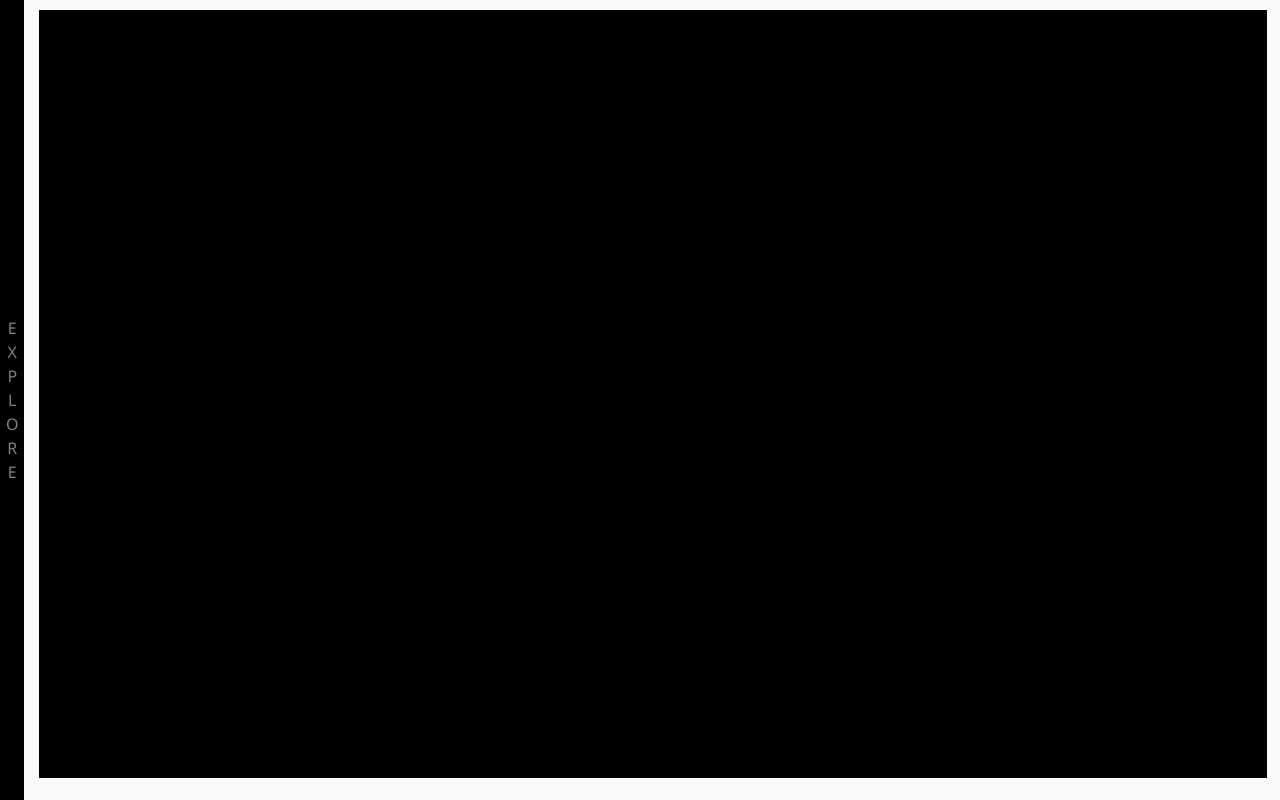
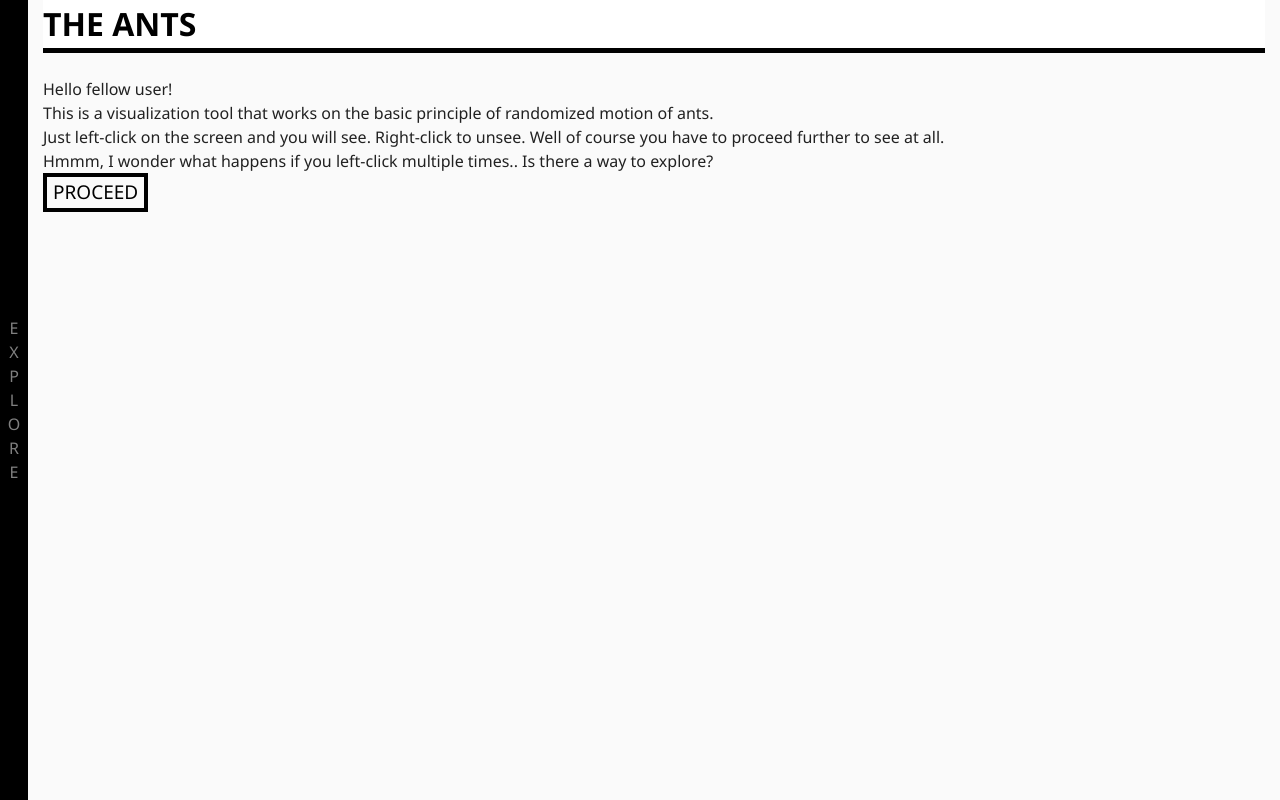
Before and after one commit to Cyber-Kakashi/algo-ventures, an Angular app: page /home/ants in a window 1280 px wide. Built offline with nearby package versions, Linux system fonts and the light colour scheme.

Commit message:
added tutorials and some code refactoring to the ants component

```diff
--- a/src/app/home/ants/ants.component.html
+++ b/src/app/home/ants/ants.component.html
@@ -1,4 +1,23 @@
-<div class="col-lg-12 canvas-area">
+<div *ngIf="showHelp" class="col-lg-12">
+  <div class="row title">THE ANTS</div> <br>
+  Hello fellow user! <br>
+  This is a visualization tool that works on the basic principle of randomized motion of ants. <br>
+
+  Just left-click on the screen and you will see. Right-click to unsee.
+  Well of course you have to proceed further to see at all. <br>
+  Hmmm, I wonder what happens if you left-click multiple times..
+  Is there a way to explore?<br>
+  <button
+        mat-button
+        class="regular-button"
+        (click)="proceed()"
+      >
+        PROCEED</button
+      >
+
+
+</div>
+<div *ngIf="!showHelp" class="col-lg-12 canvas-area">
   <canvas
     (contextmenu)="gameOver($event)"
     (click)="play()"
--- a/src/app/home/ants/ants.component.ts
+++ b/src/app/home/ants/ants.component.ts
@@ -14,26 +14,34 @@ import { Ant } from './Ant';
   templateUrl: './ants.component.html',
   styleUrls: ['./ants.component.scss'],
 })
-export class AntsComponent implements OnInit, OnDestroy, AfterViewInit {
-  @ViewChild('canvas', { static: true }) canvas: ElementRef<HTMLCanvasElement>;
+export class AntsComponent implements OnInit, OnDestroy {
+  @ViewChild('canvas') canvas: ElementRef<HTMLCanvasElement>;
   ctx: CanvasRenderingContext2D;
   requestId;
   interval;
   ants: Ant[] = [];
+  showHelp = true;
 
   constructor(private ngZone: NgZone) {}
 
   ngOnInit(): void {
+  }
+
+  async proceed(): Promise<any> {
+    this.showHelp = false;
+    await this.delay(10);
+    this.initialize();
+    this.ctx.canvas.width = (window.innerWidth * 96) / 100;
+    this.ctx.canvas.height = (window.innerHeight * 96) / 100;
+  }
+
+  initialize(): void {
     this.ctx = this.canvas.nativeElement.getContext('2d');
     this.ctx.fillStyle = 'red';
     this.ngZone.runOutsideAngular(() => this.tick());
     setInterval(() => {
       this.tick();
     }, 1);
-  }
-  ngAfterViewInit(): void {
-    this.ctx.canvas.width = (window.innerWidth * 96) / 100;
-    this.ctx.canvas.height = (window.innerHeight * 96) / 100;
   }
 
   tick(): void {
@@ -68,4 +76,8 @@ export class AntsComponent implements OnInit, OnDestroy, AfterViewInit {
     clearInterval(this.interval);
     cancelAnimationFrame(this.requestId);
   }
+
+  async delay(ms): Promise<any> {
+    return new Promise((resolve) => setTimeout(resolve, ms));
+  }
 }
--- a/src/app/home/maze-traversal/maze-traversal.component.scss
+++ b/src/app/home/maze-traversal/maze-traversal.component.scss
@@ -1,23 +1,9 @@
-.title {
-  background-color: var(--white);
-  border-bottom: 5px solid var(--black);
-  color: var(--black);
-  font-size: 32px;
-  font-weight: 700;
-  margin: 0;
-}
-
 .grid-container {
   background-color: black;
 }
 
 .grid-list {
   margin-bottom: 0px;
-}
-
-.tile-border {
-  border: 3px solid;
-  border-radius: 1px;
 }
 
 .speed-container {
--- a/src/global.scss
+++ b/src/global.scss
@@ -35,3 +35,17 @@
 .pd-lt-12 {
   padding-left: 12px;
 }
+
+.title {
+  background-color: var(--white);
+  border-bottom: 5px solid var(--black);
+  color: var(--black);
+  font-size: 32px;
+  font-weight: 700;
+  margin: 0;
+}
+
+.tile-border {
+  border: 3px solid;
+  border-radius: 1px;
+}
```
